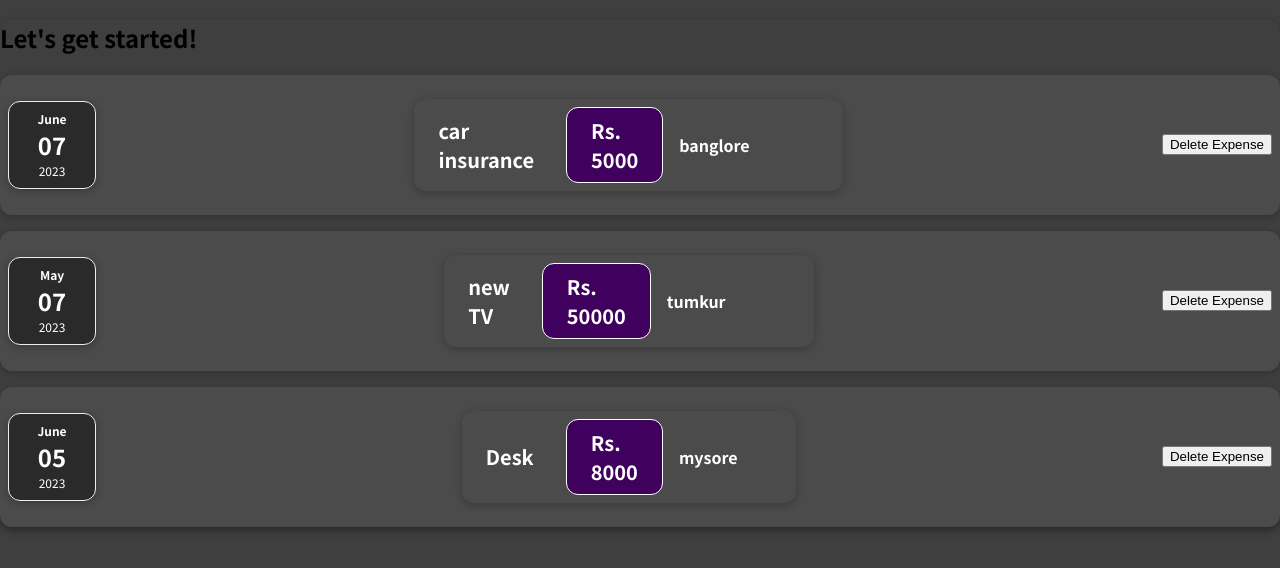
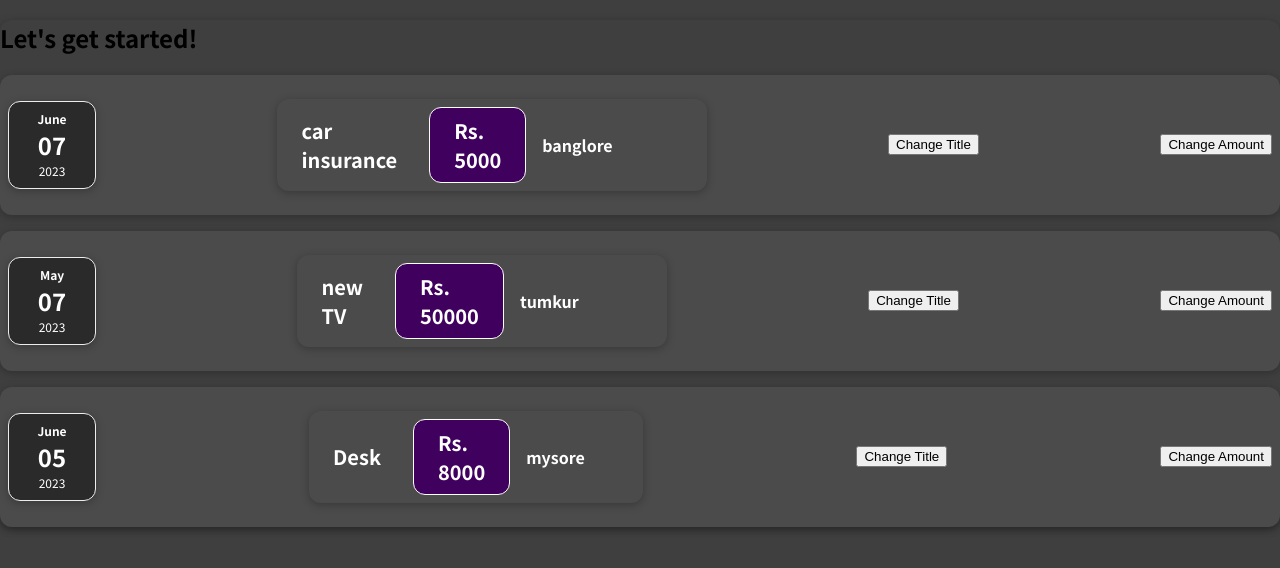
Before and after one commit to swethatharakiran/reactjs, a React (Create React App) app: page / in a window 1280 px wide. Shown: the top 568 px of the page. Built offline with nearby package versions, Linux system fonts and the light colour scheme.

Commit message:
React state
useState() to update values

```diff
--- a/src/components/Expenses/ExpenseItem.js
+++ b/src/components/Expenses/ExpenseItem.js
@@ -1,3 +1,4 @@
+import React,{useState} from 'react'; //useState is a function imported frm react
 import Card from '../UI/Card';
 import ExpenseDetails from './ExpensDetails';
 import ExpenseDate from './ExpenseDate';
@@ -5,8 +6,17 @@ import './ExpenseItem.css'
 
 const ExpenseItem=(props)=>{
 
-    const deleteExp=()=>{
+    const [title, setTitle]=useState(props.title);
+    const [amount,setAmount]=useState(props.amount)
+
+    const changeTitle=()=>{
+        setTitle('Updated!')
         console.log('clicked')
+    }
+
+    const changeAmount=()=>{
+        setAmount(100)
+        console.log('changed')
     }
 
     return (
@@ -15,10 +25,11 @@ const ExpenseItem=(props)=>{
         <ExpenseDate date={props.date}></ExpenseDate>
 
         <ExpenseDetails
-        title={props.title}
-        amount={props.amount}
+        title={title}
+        amount={amount}
         location={props.location}></ExpenseDetails>
-        <button onClick={deleteExp}>Delete Expense</button>
+        <button onClick={changeTitle}>Change Title</button>
+        <button onClick={changeAmount}>Change Amount</button>
 
          </Card>
 
```
